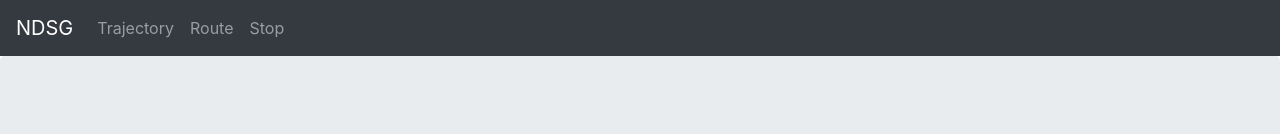
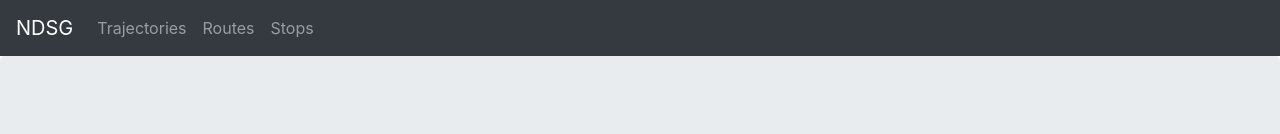
Before and after one commit to makki-villaluz/198-Vue, a Vue app: page /trajectory in a window 1280 px wide. Shown: the top 134 px of the page. Built offline with nearby package versions, Linux system fonts and the light colour scheme.

Commit message:
updated names of links

```diff
--- a/src/components/layout/NavBar.vue
+++ b/src/components/layout/NavBar.vue
@@ -2,9 +2,9 @@
   <b-navbar type="dark" variant="dark" fixed-top>
     <b-navbar-brand to="/">NDSG</b-navbar-brand>
     <b-navbar-nav>
-      <b-nav-item to="/trajectory">Trajectory</b-nav-item>
-      <b-nav-item to="/route">Route</b-nav-item>
-      <b-nav-item to="/stop">Stop</b-nav-item>
+      <b-nav-item to="/trajectories">Trajectories</b-nav-item>
+      <b-nav-item to="/routes">Routes</b-nav-item>
+      <b-nav-item to="/stops">Stops</b-nav-item>
     </b-navbar-nav>
   </b-navbar>
 </template>
```
